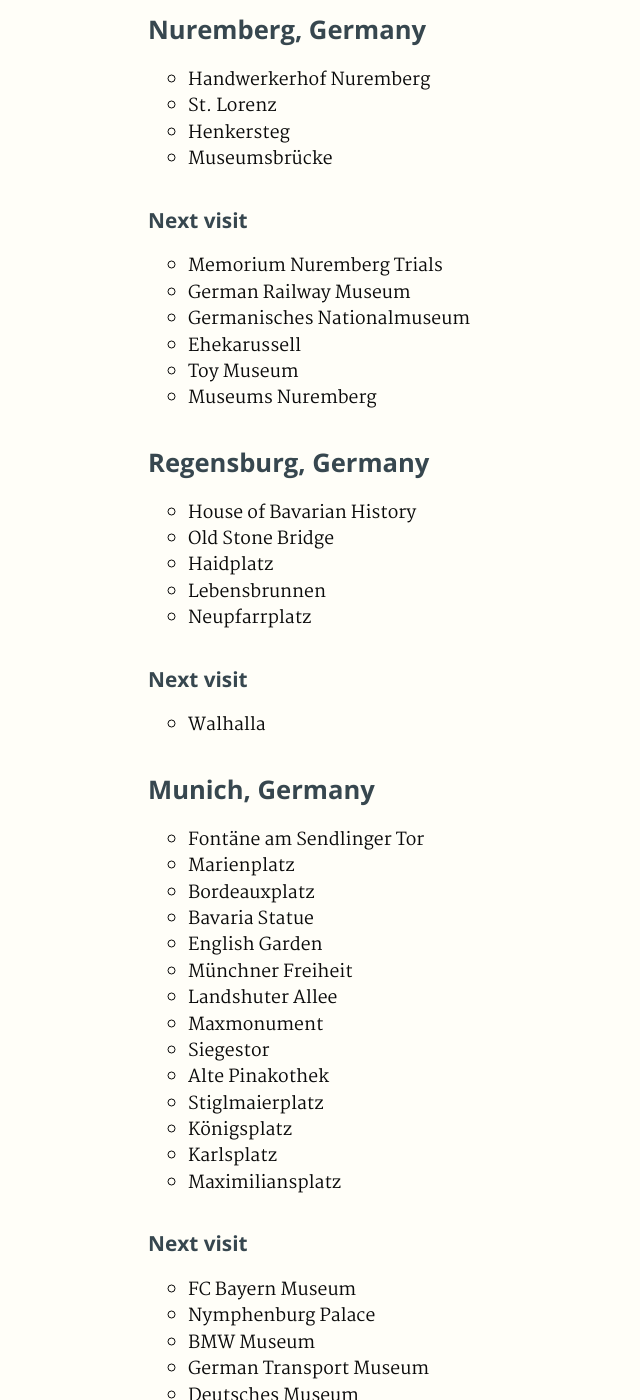
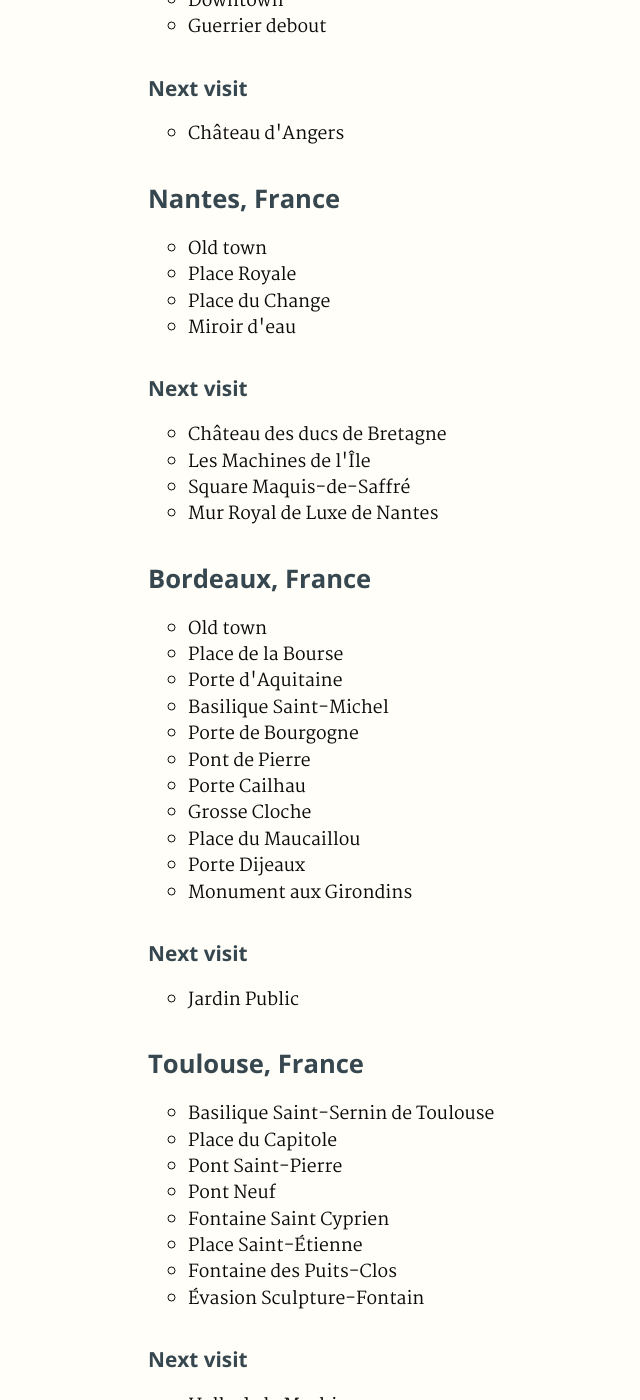
Before and after one commit to haresfaiez/haresfaiez.github.io, a Jekyll site: the page built from where-to-go-next.html, in a window 1280 px wide and 1400 px high, scrolled down 772 px. Shown: the whole window, without its empty margins (68-708 px from the left). Built offline with Jekyll 4.4.1, drawn with Linux system fonts in a browser that asks for light colours; some of the changed text lies outside the part shown.

Commit message:
Add France trip to summary

```diff
--- a/_includes/trips-summary.html
+++ b/_includes/trips-summary.html
@@ -11,6 +11,201 @@
   </header>
 
   <div class="post">
+    <h2>Le Mans, France</h2>
+    <ul>
+      <li>Old town</li>
+      <li>Cathedral of Saint Julian of Le Mans</li>
+      <li>Cité Plantagenêt</li>
+      <li>Statue Léon Bollée</li>
+    </ul>
+    <h3>Next visit</h3>
+    <ul>
+      <li>Museum of the 24 Hours of Le Mans</li>
+      <li>Cathedral of Saint Julian of Le Mans</li>
+    </ul>
+
+    <h2>Angers, France</h2>
+    <ul>
+      <li>Downtown</li>
+      <li>Guerrier debout</li>
+    </ul>
+    <h3>Next visit</h3>
+    <ul>
+      <li>Château d'Angers</li>
+    </ul>
+
+    <h2>Nantes, France</h2>
+    <ul>
+      <li>Old town</li>
+      <li>Place Royale</li>
+      <li>Place du Change</li>
+      <li>Miroir d'eau</li>
+    </ul>
+    <h3>Next visit</h3>
+    <ul>
+      <li>Château des ducs de Bretagne</li>
+      <li>Les Machines de l'Île</li>
+      <li>Square Maquis-de-Saffré</li>
+      <li>Mur Royal de Luxe de Nantes</li>
+    </ul>
+
+    <h2>Bordeaux, France</h2>
+    <ul>
+      <li>Old town</li>
+      <li>Place de la Bourse</li>
+      <li>Porte d'Aquitaine</li>
+      <li>Basilique Saint-Michel</li>
+      <li>Porte de Bourgogne</li>
+      <li>Pont de Pierre</li>
+      <li>Porte Cailhau</li>
+      <li>Grosse Cloche</li>
+      <li>Place du Maucaillou</li>
+      <li>Porte Dijeaux</li>
+      <li>Monument aux Girondins</li>
+    </ul>
+    <h3>Next visit</h3>
+    <ul>
+      <li>Jardin Public</li>
+    </ul>
+
+    <h2>Toulouse, France</h2>
+    <ul>
+      <li>Basilique Saint-Sernin de Toulouse</li>
+      <li>Place du Capitole</li>
+      <li>Pont Saint-Pierre</li>
+      <li>Pont Neuf</li>
+      <li>Fontaine Saint Cyprien</li>
+      <li>Place Saint-Étienne</li>
+      <li>Fontaine des Puits-Clos</li>
+      <li>Évasion Sculpture-Fontain</li>
+    </ul>
+    <h3>Next visit</h3>
+    <ul>
+      <li>Halle de la Machine</li>
+      <li>Jardin des Plantes</li>
+      <li>Toulouse Plage</li>
+    </ul>
+
+    <h2>Carcassonne, France</h2>
+    <ul>
+      <li>Pont Vieux</li>
+      <li>La Cité Médiévale</li>
+      <li>Château et remparts de la cité de Carcassonne</li>
+      <li>Place Carnot</li>
+    </ul>
+    <h3>Next visit</h3>
+    <ul>
+      <li>Basilique Saint Nazaire</li>
+      <li>Saint Michael of Carcassonne</li>
+    </ul>
+
+    <h2>Narbonne, France</h2>
+    <ul>
+      <li>Cathédrale Saint-Just et Saint-Pasteur</li>
+    </ul>
+    <h3>Next visit</h3>
+    <ul>
+      <li>Cathédrale Saint-Just et Saint-Pasteur</li>
+    </ul>
+
+    <h2>Montpellier, France</h2>
+    <ul>
+      <li>Place de la Comédie</li>
+      <li>Quartier de l’ancien courrier</li>
+      <li>Place Sainte-Anne</li>
+      <li>Arc de Triomphe</li>
+    </ul>
+    <h3>Next visit</h3>
+    <ul>
+      <li>Place de Thessalie</li>
+      <li>Aqueduc Saint-Clément</li>
+    </ul>
+
+    <h2>Avignon, France</h2>
+    <ul>
+      <li>Palais des Papes</li>
+      <li>Tour Saint Jean</li>
+      <li>Basilique Saint-Pierre</li>
+      <li>The Bridge of Avignon</li>
+      <li>City walls</li>
+    </ul>
+    <h3>Next visit</h3>
+    <ul>
+      <li>Palais des Papes</li>
+      <li>Musée Lapidaire</li>
+    </ul>
+
+    <h2>Lyon, France</h2>
+    <ul>
+      <li>Place de la République</li>
+      <li>Vieux Lyon</li>
+      <li>Place Bellecour</li>
+      <li>Pont Lafayette</li>
+      <li>Pont de la Guillotière</li>
+      <li>Place des Terreaux</li>
+      <li>Pont de la Feuillée</li>
+      <li>Basilica of Notre Dame of Fourvière</li>
+      <li>Jardin des Curiosités</li>
+      <li>Pont Kitchener Marchand</li>
+    </ul>
+    <h3>Next visit</h3>
+    <ul>
+      <li>Medieval city of Pérouges</li>
+    </ul>
+
+    <h2>Belfort, France</h2>
+    <ul>
+      <li>Colonnes fontaine</li>
+      <li>Place d'Armes</li>
+      <li>Cathédrale Saint-Christophe de Belfort</li>
+    </ul>
+    <h3>Next visit</h3>
+    <ul>
+      <li>Belfort Citadel</li>
+      <li>The Lion of Bartholdi</li>
+    </ul>
+
+    <h2>Colmar, France</h2>
+    <ul>
+      <li>Parc du Champ de Mars</li>
+      <li>Rue des têtes</li>
+      <li>Collégiale Saint-Martin de Colmar</li>
+      <li>Schwendi Fountain</li>
+      <li>Petite Venise</li>
+    </ul>
+    <h3>Next visit</h3>
+    <ul>
+      <li>Turckheim</li>
+    </ul>
+
+    <h2>Strasbourg, France</h2>
+    <ul>
+      <li>Place Kléber</li>
+      <li>Cathédrale Notre-Dame-de-Strasbourg</li>
+      <li>Palais du Rhin</li>
+      <li>Quai Charles Altorffer</li>
+    </ul>
+    <h3>Next visit</h3>
+    <ul>
+      <li>Barrage Vauban</li>
+      <li>Place d'Austerlitz</li>
+    </ul>
+
+    <h2>Freiburg im Breisgau, Germany</h2>
+    <ul>
+      <li>Old town</li>
+      <li>Neues Rathaus</li>
+      <li>Martinstor</li>
+      <li>Freiburg Cathedral</li>
+      <li>Historical Merchants' Hall</li>
+    </ul>
+    <h3>Next visit</h3>
+    <ul>
+      <li>Schlossberg</li>
+      <li>Europaplatz</li>
+      <li>Stadtgarten</li>
+    </ul>
+
     <h2>Frankfurt, Germany</h2>
     <ul>
       <li>Galluswarte</li>
@@ -684,6 +879,11 @@
       <li>Bercy Village</li>
       <li>Parc Monceau</li>
       <li>Pl. de la Madeleine</li>
+      <li>Rue du Montparnasse</li>
+      <li>Porte Saint-Denis</li>
+      <li>Monument à la République</li>
+      <li>Chatelet</li>
+      <li>Le Marais</li>
     </ul>
     <h3>Next visit</h3>
     <ul>
```
